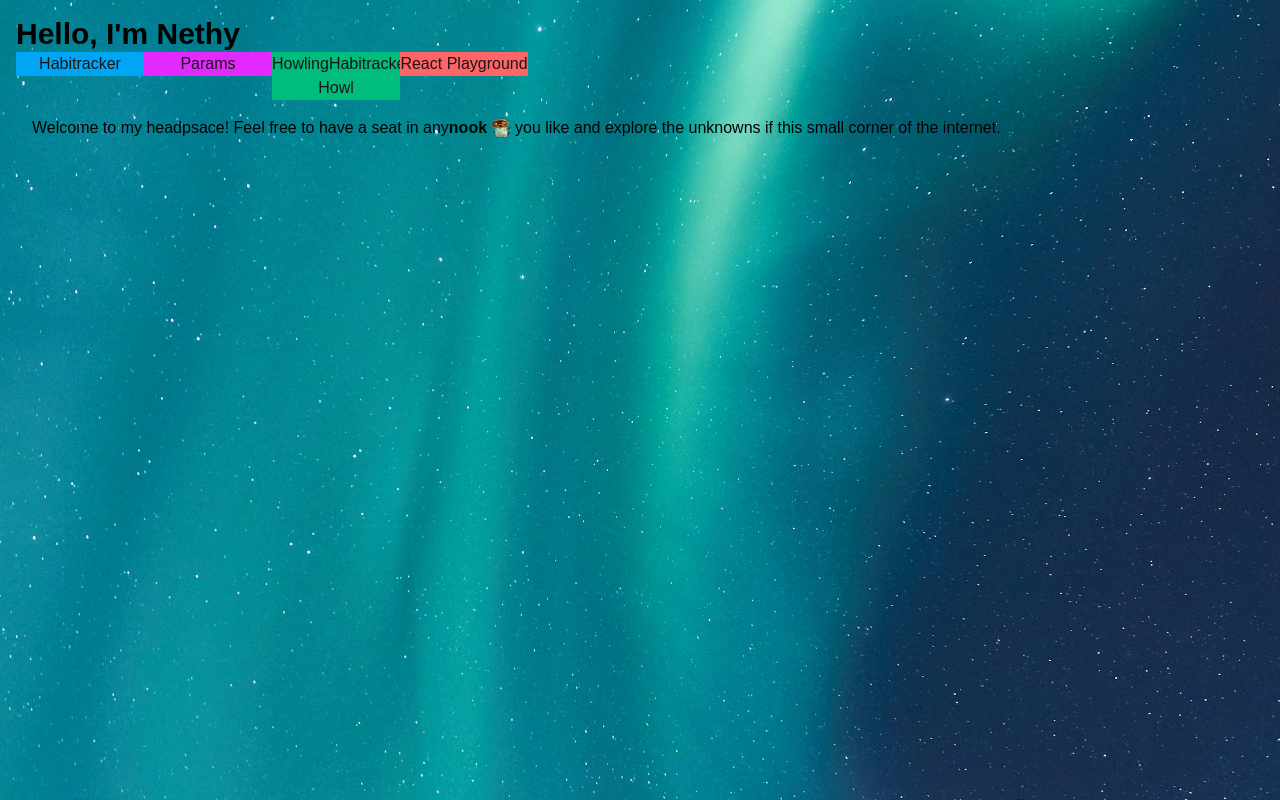
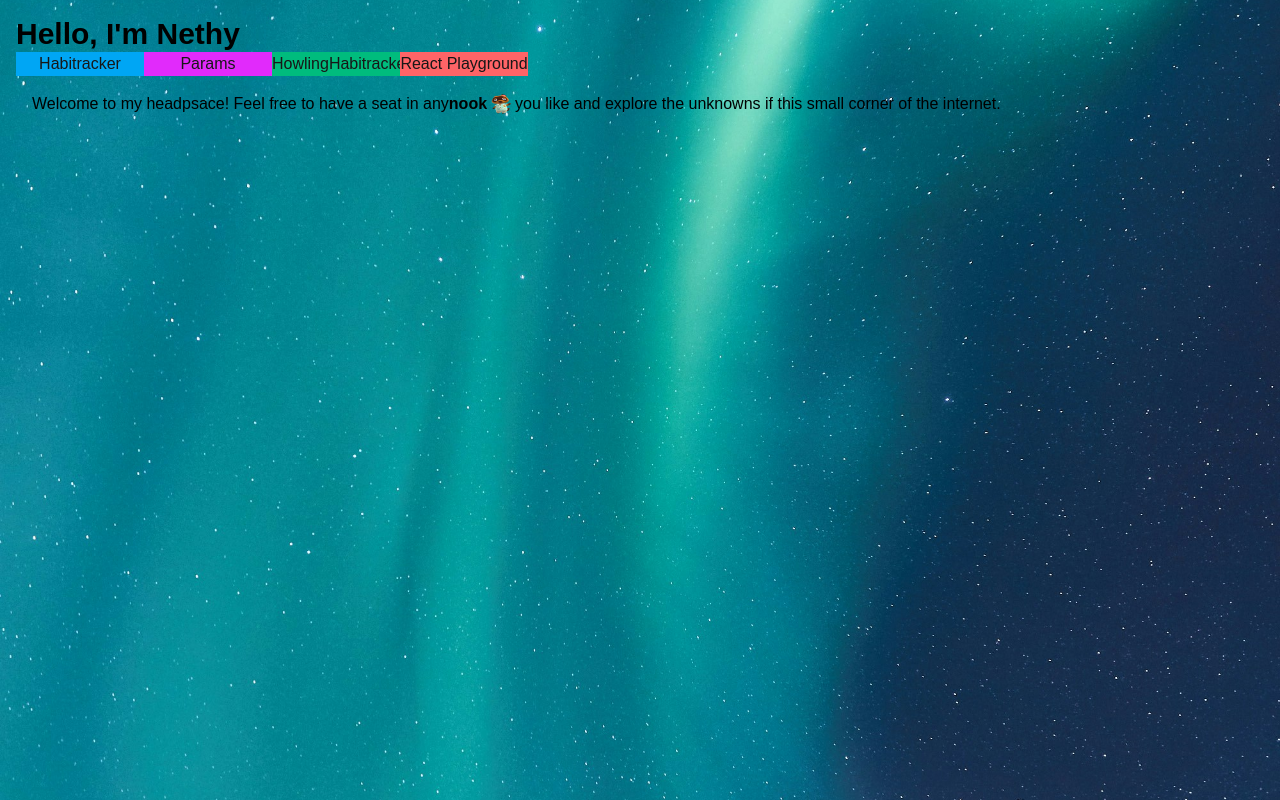
Before and after one commit to wsudswong/Infinethy-App, a Next.js app in the folder infinethy-app/: page / in a window 1280 px wide. Built offline with nearby package versions, Linux system fonts and the light colour scheme; no server answers.

Commit message:
pass children in Howls

```diff
--- a/infinethy-app/app/components/Howls.tsx
+++ b/infinethy-app/app/components/Howls.tsx
@@ -3,7 +3,7 @@ import React from 'react'
 import {Howl} from 'howler'
 
 
-const Howls = () => {
+const Howls = ({children}: {children: React.ReactNode}) => {
   const sound = new Howl({
     src: ['/MapleStory-Jump.mp3'],
     autoplay:true,
@@ -14,7 +14,7 @@ const Howls = () => {
   // console.log("Sound has played!");
 }
   return (
-    <div className="flex-1 bg-emerald-500 hover:bg-emerald-700" onMouseOver={playSound}>Howl</div>
+    <div className="flex-1 bg-emerald-500 hover:bg-emerald-700" onMouseOver={playSound}>{children}</div>
   )
 }
 
--- a/infinethy-app/app/components/NookCard.tsx
+++ b/infinethy-app/app/components/NookCard.tsx
@@ -6,8 +6,7 @@ const NookCard = ({children}: {children: React.ReactNode}) => {
     // empty elements are called "Fragments" the allow one return element but are not elements
     <>
       <div>
-          <p>{children}</p>
-          <Howls />
+          <Howls>{children}</Howls>
       </div>
     </>
   )
```
